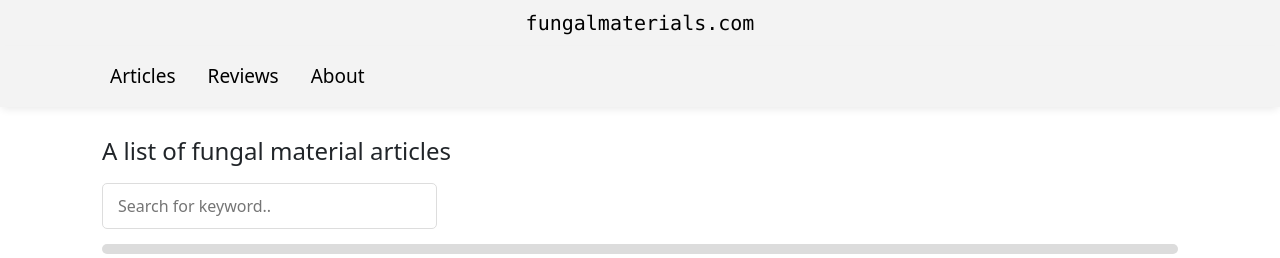
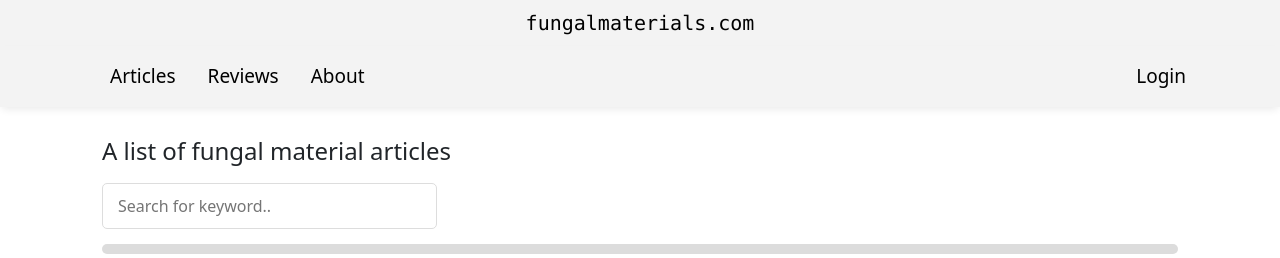
Before and after one commit to johnkeates/Fungalmaterials, a Django app: page / in a window 1280 px wide. Shown: the top 258 px of the page. Run offline with Django 4.2, Linux system fonts and the light colour scheme; data that the repository does not hold is empty; some libraries are stand-ins or nearby versions.

Commit message:
Added Login button to navbar

```diff
--- a/main/templates/main/base.html
+++ b/main/templates/main/base.html
@@ -29,6 +29,7 @@
 		.nav-background {
 			background-color: #f3f3f3;
 		}
+
 		/* Style for large screen (above xl) */
 		@media (min-width: 1200px) {
 
@@ -52,10 +53,10 @@
 				padding: 0 6rem 0 6rem;
 			}
 		}
+
 		.bottom-shadow {
-  			box-shadow: 0 4px 8px -2px rgba(0, 0, 0, 0.09); /* Adjust values as needed */
+			box-shadow: 0 4px 8px -2px rgba(0, 0, 0, 0.09);
 		}
-
 	</style>
 
 </head>
@@ -69,13 +70,13 @@
 <div class="row-fluid bottom-shadow nav-background">
 	<div class="container" id="container-navbar">
 		<nav class="navbar navbar-expand-md navbar-light ">
-
 			<button class="navbar-toggler" type="button" data-bs-toggle="collapse"
 					data-bs-target="#navbarNavDropdown"
 					aria-controls="navbarNavDropdown" aria-expanded="false" aria-label="Toggle navigation">
 				<span class="navbar-toggler-icon"></span>
 			</button>
 			<div class="collapse navbar-collapse clearfix" id="navbarNavDropdown">
+
 				<ul class="navbar-nav">
 					<li class="nav-item ms-md-3">
 						<a class="dropdown-item nav-link" href="/">Articles</a>
@@ -87,19 +88,18 @@
 						<a class="dropdown-item nav-link" href="/about">About</a>
 					</li>
 				</ul>
+
+				<ul class="navbar-nav ms-auto">
+					<!-- Right-hand user navigation element -->
+					<li>
+						<a class="dropdown-item nav-link" href="/admin">Login</a>
+					</li>
+				</ul>
+
 			</div>
-
 		</nav>
 	</div>
 </div>
-
-
-
-
-
-
-
-
 
 <div class="container" id="container-content">
 
@@ -108,7 +108,8 @@
 
 	<script src="https://cdn.jsdelivr.net/npm/bootstrap@5.0.2/dist/js/bootstrap.bundle.min.js"
 			integrity="sha384-MrcW6ZMFYlzcLA8Nl+NtUVF0sA7MsXsP1UyJoMp4YLEuNSfAP+JcXn/tWtIaxVXM"
-            crossorigin="anonymous"></script>
+			crossorigin="anonymous">
+	</script>
 </div>
 
 <!-- ADD SCRIPTS -->
```
Lines whose indentation alone changed are shown as unchanged.
